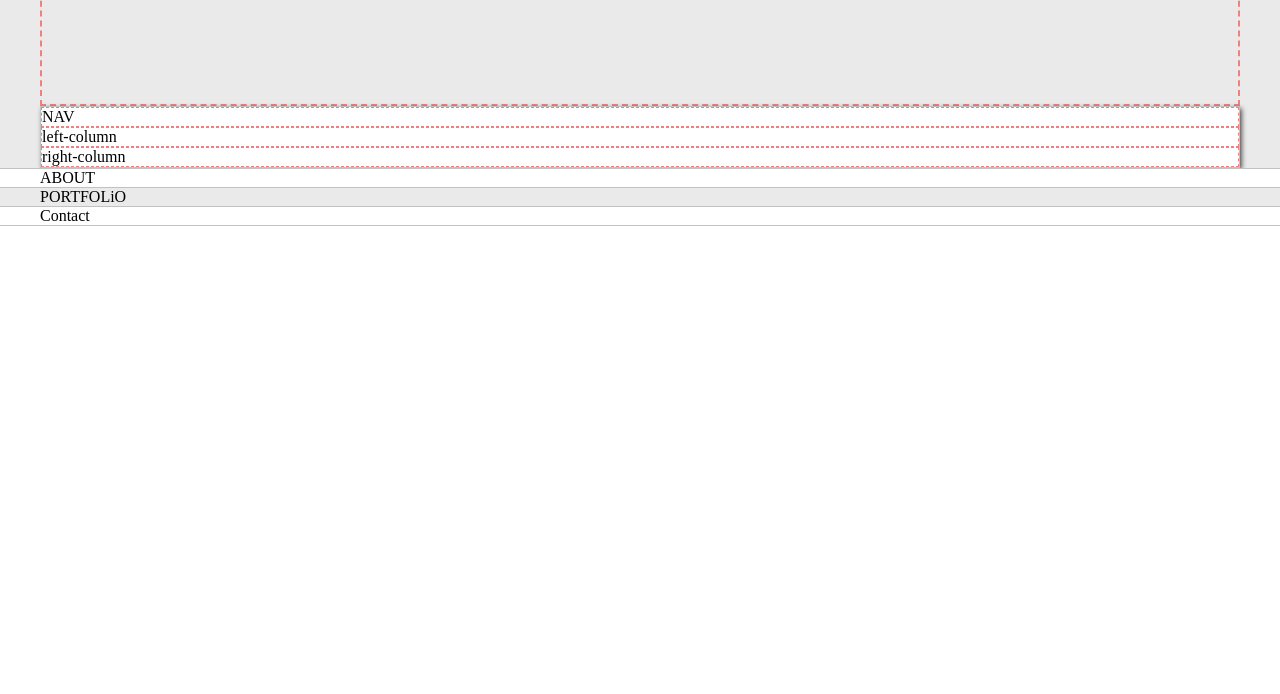
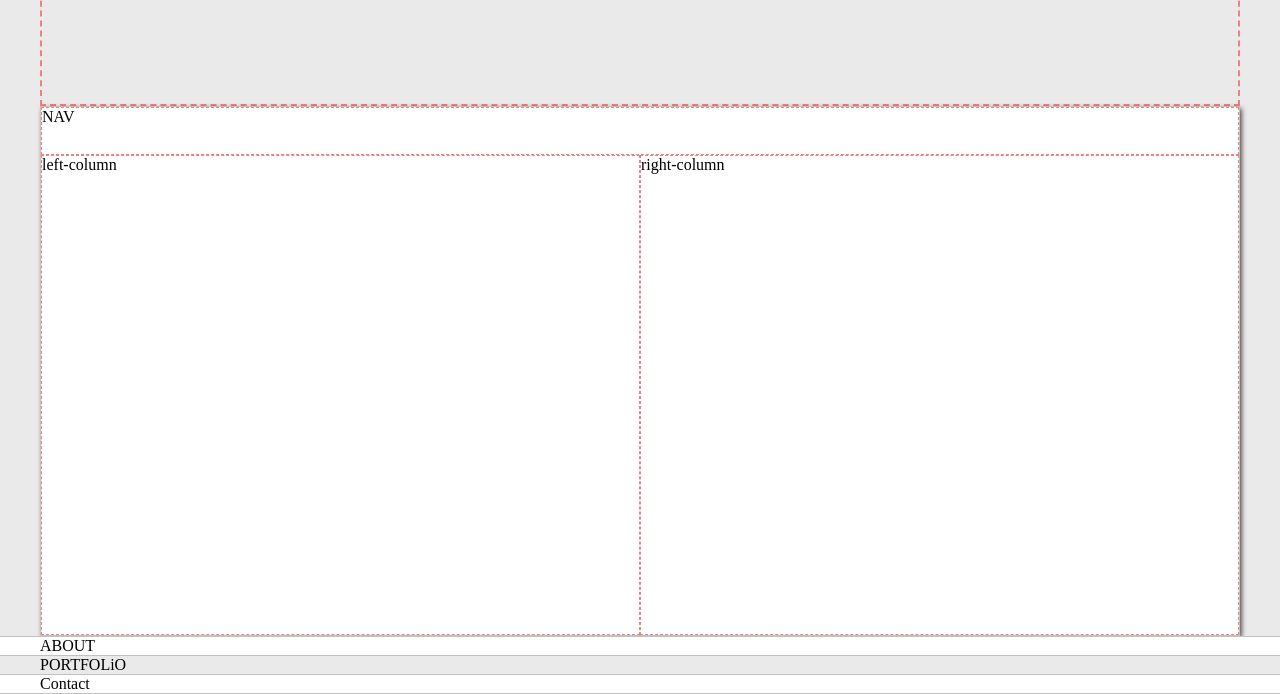
Before and after one commit to ADevCalledMo/my-website, a plain HTML site: page index.html in a window 1280 px wide. Shown: the part 218-912 px from the top of the page. Before the commit the page ends 800 px from the top, so only its background shows below. Drawn offline with Linux system fonts and the light colour scheme.

Commit message:
spaced out left and right column

```diff
--- a/default.css
+++ b/default.css
@@ -71,9 +71,18 @@ h6 { font-size: 16px;}
     -webkit-box-shadow: 1.5px 1.5px 5px 0px rgba(0,0,0,0.75);
 -moz-box-shadow: 1.5px 1.5px 5px 0px rgba(0,0,0,0.75);
 box-shadow: 1.5px 1.5px 5px 0px rgba(0,0,0,0.75);
+
+display: grid;
+grid-template-columns: 1fr 1fr;
+grid-template-rows: 3em 30em;
+grid-template-areas:
+        "nav-wrapper nav-wrapper"
+        'left-column right-column'
+    ;
 }
 
 .nav-wrapper{
+    grid-area: nav-wrapper;
     border: 1px dashed lightcoral;
 }
 
```
